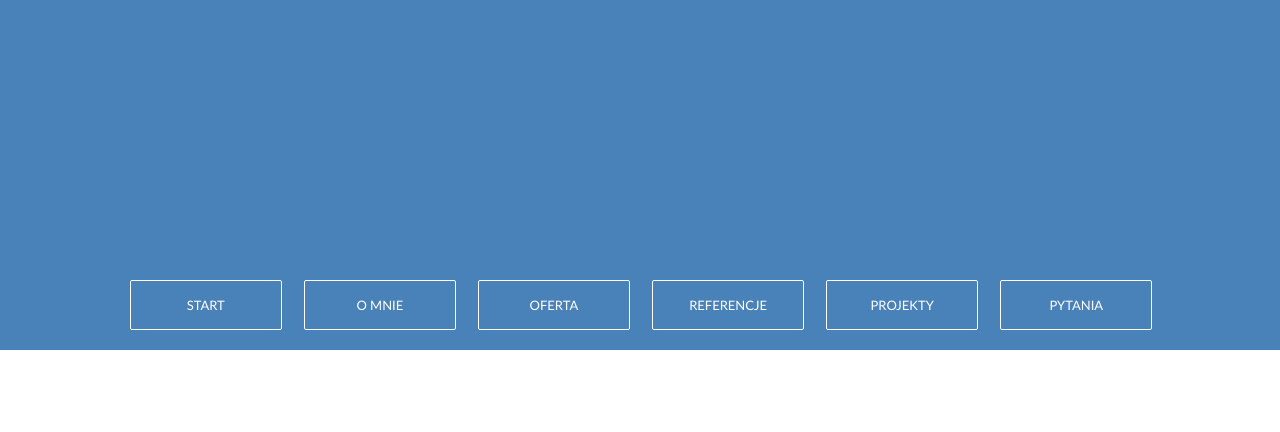
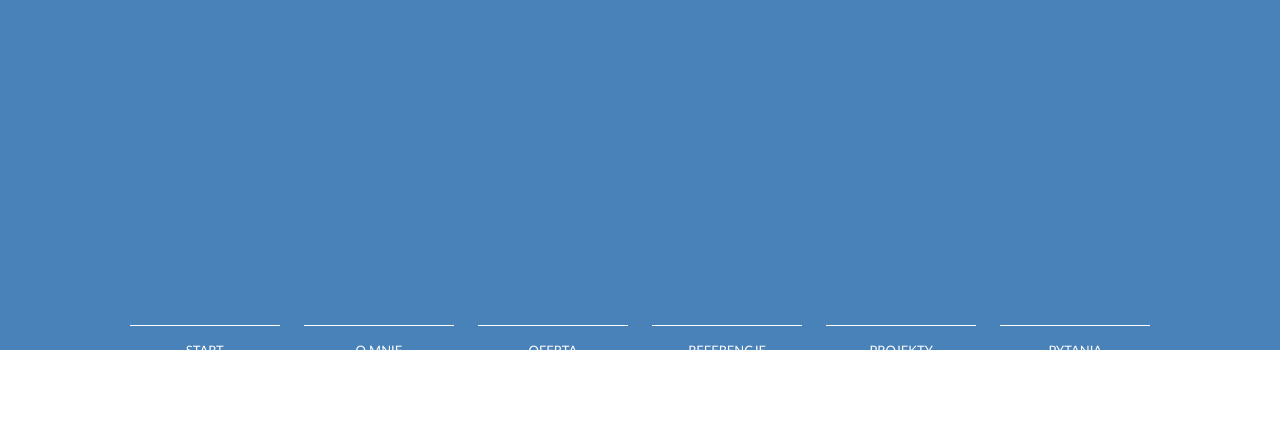
Before and after one commit to Mlody33/OnePageWebsite, a plain HTML site: page index.htm in a window 1280 px wide. Shown: the part 210-642 px from the top of the page. Drawn offline with Linux system fonts and the light colour scheme.

Commit message:
change menu style version 2 WIP

```diff
--- a/assets/css/style.css
+++ b/assets/css/style.css
@@ -173,7 +173,7 @@ h1.show{
 
 nav {
     position: relative;
-	top: 50vh;
+	top: calc(55vh + 5px);
 	width: 100%;
 	z-index: 100;
     overflow: hidden;
@@ -221,8 +221,9 @@ nav ul li a {
  	color: #FFFFFF;
 	text-align: center;
 	font-size: 1.3rem;
-	border: 1px solid #FFFFFF;
-	border-radius: 2px;
+	border-top: 1px solid #FFFFFF;
+	border-bottom: 5px solid #FFFFFF;
+	/*border-radius: 2px;*/
 	overflow: hidden;
 	z-index: 0;
 	cursor: pointer;
@@ -235,7 +236,7 @@ nav ul li a:before {
 	z-index: -1;
 	width: 150%;
 	height: 200%;
-	top: -50%;
+	top: 150%;
 	left: -25%;
 	right: 0;
 	bottom: 0;
@@ -247,7 +248,7 @@ nav ul li a:before {
 }
 
 nav ul li a:hover:before{
-	transform: scaleY(1);
+	transform: scaleY(-1);
 }
 
 nav ul li a:hover {
```
Also changed, not shown: index.htm (+1 -0 lines).
